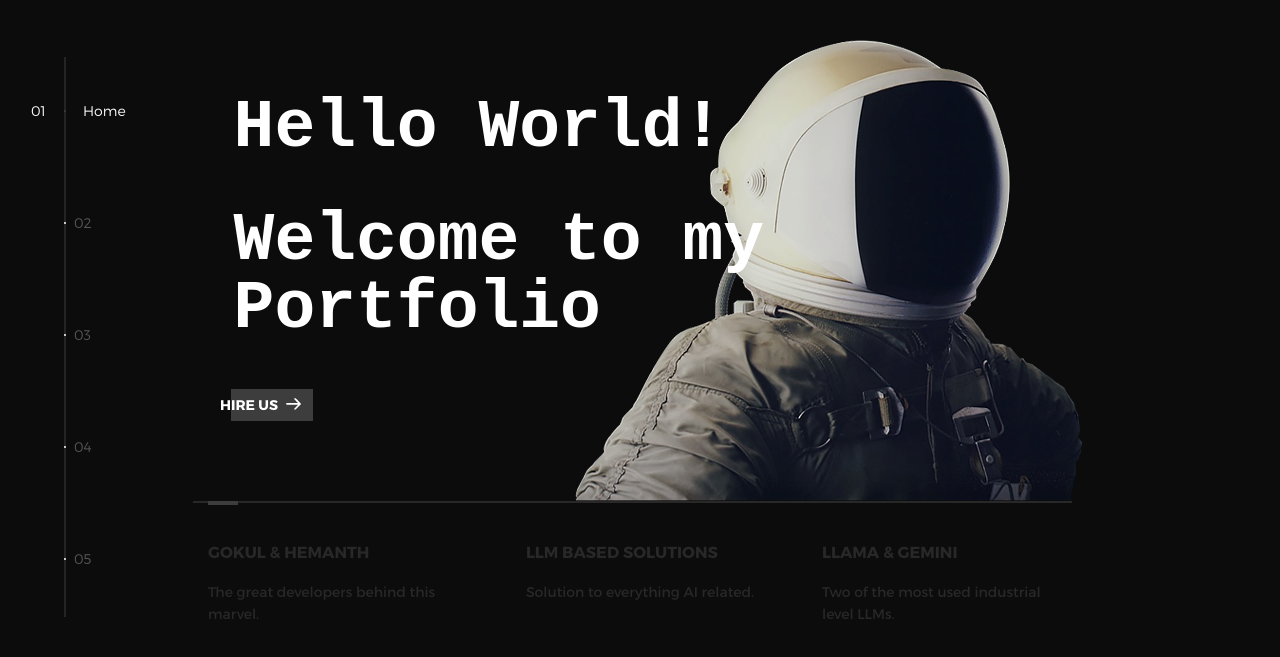
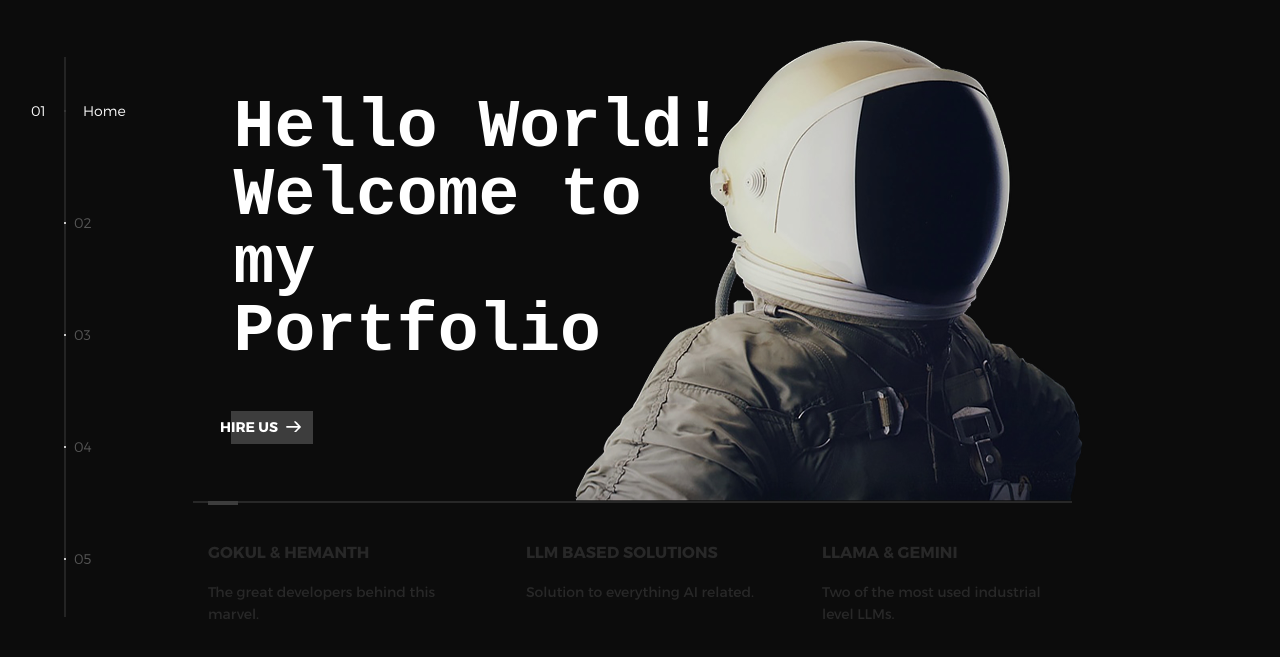
Before and after one commit to gokulkrishnas/AI-Web-App, a plain HTML site: page index.html in a window 1280 px wide. Shown: the part 63-720 px from the top of the page. Drawn offline with nearby package versions, Linux system fonts and the light colour scheme; a web font is replaced by a local one.

Commit message:
fixedstyle

```diff
--- a/assets/css/main.css
+++ b/assets/css/main.css
@@ -717,17 +717,20 @@ body {
 
 h1 {
     font-family: 'Space Mono', monospace;
-    font-size: clamp(3rem, 10vw, 10rem);
+    font-size: 50px;
     color: white;
     padding: 0rem clamp(1rem, 2vw, 3rem);
     border-radius: clamp(0.4rem, 0.75vw, 1rem);
+    overflow: hidden;
 }
 
 h1:hover {
     background-color: rgb(228, 225, 225);
     color:#0c0c0c
 }
-
+.text-cont{
+    max-width: 550px;
+}
 .intro--banner::before {
     content: "";
     position: absolute;
--- a/index.html
+++ b/index.html
@@ -49,8 +49,10 @@
           <li class="l-section section section--is-active">
             <div class="intro">
               <div class="intro--banner">
-                <h1 data-value="Hello World! ">Hello World!</h1>
-                <h1 style="background-color: rgba(0, 0, 0, 0);color:white">Welcome to my Portfolio</h1>
+                <div class="text-cont">
+                <h1 data-value="Hello World! Welcome to my Portfolio ">Hello World!<br>Welcome to my <br> Portfolio</h1>
+                <!-- <h1 style="background-color: rgba(0, 0, 0, 0);color:white">Welcome to my Portfolio</h1> -->
+                </div>
                 <button class="cta">Hire Us
                   <svg version="1.1" id="Layer_1" xmlns="http://www.w3.org/2000/svg" xmlns:xlink="http://www.w3.org/1999/xlink" x="0px" y="0px" viewBox="0 0 150 118" style="enable-background:new 0 0 150 118;" xml:space="preserve">
                   <g transform="translate(0.000000,118.000000) scale(0.100000,-0.100000)">
```
